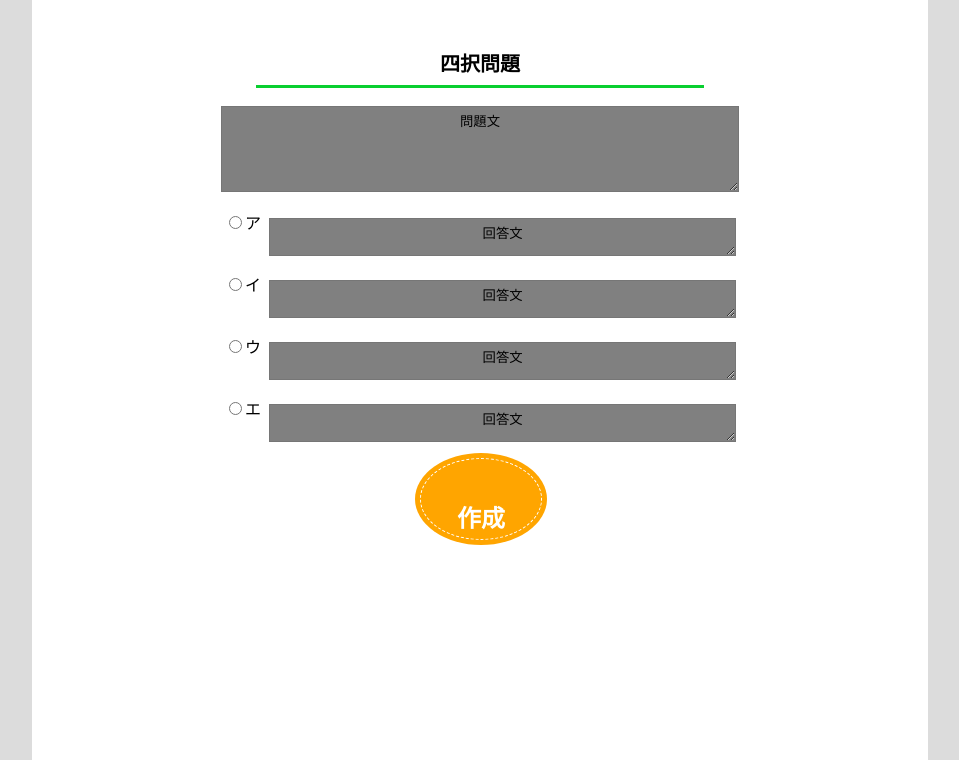
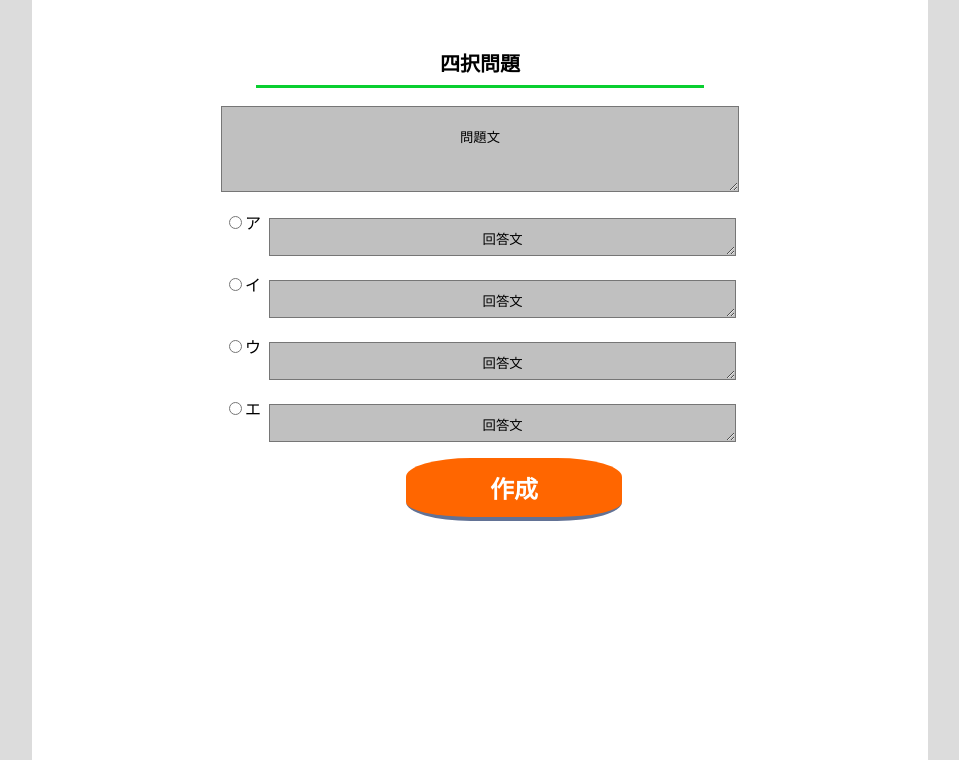
Before and after one commit to yuatomo/-------------, a PHP site: page /createQuestion/four-choice.html in a window 1280 px wide. Shown: the part 120-880 px from the top of the page, without its empty margins (160-1119 px from the left). Run offline with PHP 8.4, Linux system fonts and the light colour scheme.

Commit message:
ボタン変更

```diff
--- a/createQuestion/css/four-choise.css
+++ b/createQuestion/css/four-choise.css
@@ -8,6 +8,14 @@ h1{
 	padding: 1vh 0;
 }
 
+::placeholder{
+    color: black;
+    text-align: center;
+    position: relative;
+    top: 20%;
+    left: 0%;
+    line-height: 200%;
+  }
 
 .choiceQuestion{
     width: 80%;
@@ -25,35 +33,25 @@ h1{
     line-height: 200%;
 }
 
+.create {
+    display: inline-block;
+    padding: 0.5em 3.5em;
+    text-decoration: none;
+    background: #FF6600;/*ボタン色*/
+    color: #FFF;
+    border-bottom: solid 4px #627295;
+    border-radius: 30%;
+    height: auto;
+    position: relative;
+    left: 150px;
+  }
+  .create:active {
+    /*ボタンを押したとき*/
+    -webkit-transform: translateY(4px);
+    transform: translateY(1%);/*下に動く*/
+    border-bottom: none;/*線を消す*/
+  }
 
-
-.create{
-    display: inline-block;
-  text-decoration: none;
-  background: orange;
-  color: #FFF;
-  width: 120px;
-  height: 80px;
-  line-height: 500%;
-  border-radius: 50%;
-  text-align: center;
-  overflow: hidden;
-  box-shadow: 0px 0px 0px 5px orange;
-  border: dashed 1px #FFF;
-  transition: .4s;
-  position: absolute;
-  left: 50%;
-  margin-left: -60px;
-}
-
-.create:hover {
-    background: #668ad8;
-    box-shadow: 0px 0px 0px 5px #668ad8;
+  .create:hover{
+    background-color: #668ad8
   }
-  ::placeholder{
-    color: black;
-    text-align: center;
-    position: relative;
-    left: 0%;
-    line-height: 200%;
-}
--- a/createQuestion/four-choice.html
+++ b/createQuestion/four-choice.html
@@ -34,28 +34,28 @@
                 <h1>四択問題</h1><br>
 
                 <div style="display: flex; justify-content: center; align-items: center;">
-                    <textarea  style="width: 80%; height: 5rem; background-color: gray;" placeholder="問題文"></textarea>
+                    <textarea  style="width: 80%; height: 5rem; background-color: #C0C0C0;" placeholder="問題文"></textarea>
                 </div><br>
 
                 <div class="choiceQuestion">
                     <input type="radio" name="askaquestion" value="a">ア
                 <div style="display: flex; justify-content: flex-end;">
-                    <textarea style="width: 90%; height: 2rem; background-color: gray; position: relative; bottom: 1rem;" placeholder="回答文"></textarea>
+                    <textarea style="width: 90%; height: 2rem; background-color: #C0C0C0; position: relative; bottom: 1rem;" placeholder="回答文"></textarea>
                 </div>
 
                 <input type="radio" name="askaquestion" value="i">イ
                 <div style="display: flex; justify-content: center; justify-content: flex-end;">
-                    <textarea style="width: 90%; height: 2rem;  background-color: gray; position: relative; bottom: 1rem;" placeholder="回答文"></textarea>
+                    <textarea style="width: 90%; height: 2rem;  background-color: #C0C0C0; position: relative; bottom: 1rem;" placeholder="回答文"></textarea>
                 </div>
 
                 <input type="radio" name="askaquestion" value="u">ウ
                 <div style="display: flex; justify-content: flex-end;">
-                    <textarea style="width: 90%; height: 2rem; background-color: gray; position: relative; bottom: 1rem;" placeholder="回答文"></textarea>
+                    <textarea style="width: 90%; height: 2rem; background-color: #C0C0C0; position: relative; bottom: 1rem;" placeholder="回答文"></textarea>
                 </div>
 
                 <input type="radio" name="askaquestion" value="e">エ
                 <div style="display: flex; justify-content: flex-end;">
-                    <textarea style="width: 90%; height: 2rem; background-color: gray; position: relative; bottom: 1rem;" placeholder="回答文"></textarea>
+                    <textarea style="width: 90%; height: 2rem; background-color: #C0C0C0; position: relative; bottom: 1rem;" placeholder="回答文"></textarea>
                 </div>
                 </div>
                 <h2 class="create">作成</h2>
```
Also changed, not shown: createQuestion/css/description.css (+19 -20 lines).
